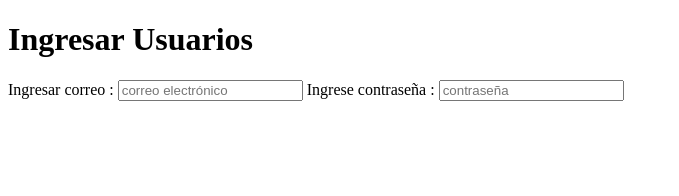
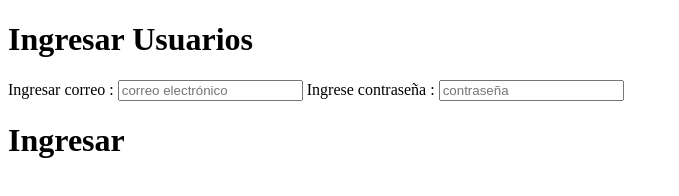
Before and after one commit to jair220/proyecto, a plain HTML site: page index.html in a window 1280 px wide. Shown: the whole page, without its empty margins (0-679 px from the left). Drawn offline with Linux system fonts and the light colour scheme.

Commit message:
Cambio de Jair

```diff
--- a/index.html
+++ b/index.html
@@ -12,5 +12,6 @@ Ingresar correo :
 <input type="text" placeholder="correo electrónico">
 Ingrese contraseña :
 <input  type="password" placeholder="contraseña">
+<h1>Ingresar</h1>
 </body>
 </html>
```
